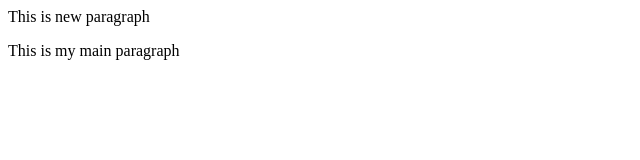
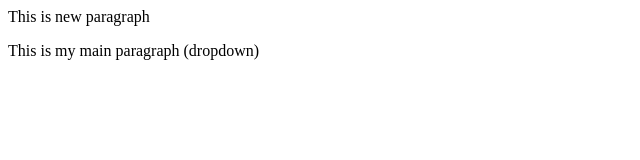
Before and after one commit to kainatstephen123/newrepo, a plain HTML site: page index.html in a window 1280 px wide. Shown: the full height of the page, 0-640 px from the left. Drawn offline with Linux system fonts and the light colour scheme.

```diff
--- a/index.html
+++ b/index.html
@@ -1,2 +1,2 @@
 <p>This is new paragraph</p>
-<p>This is my main paragraph</p>
+<p>This is my main paragraph (dropdown)</p>
```
